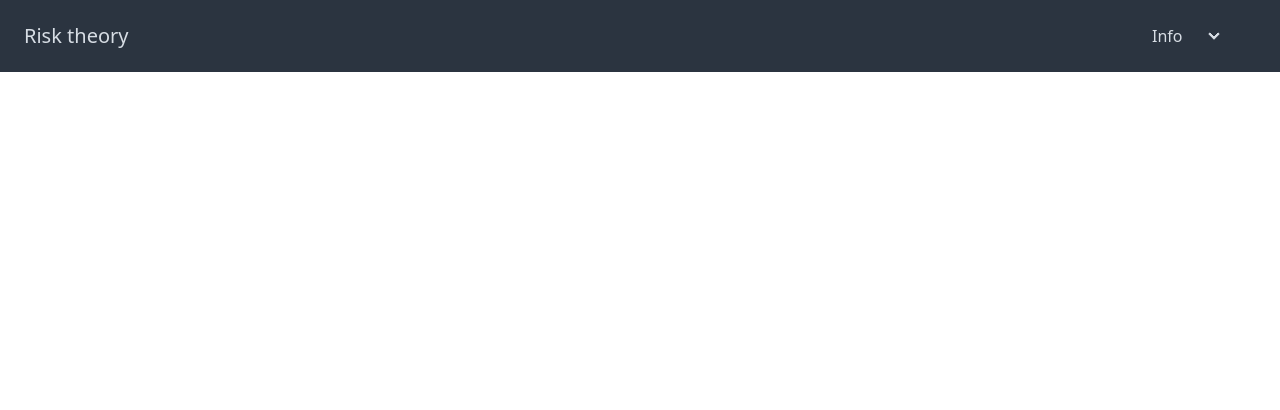
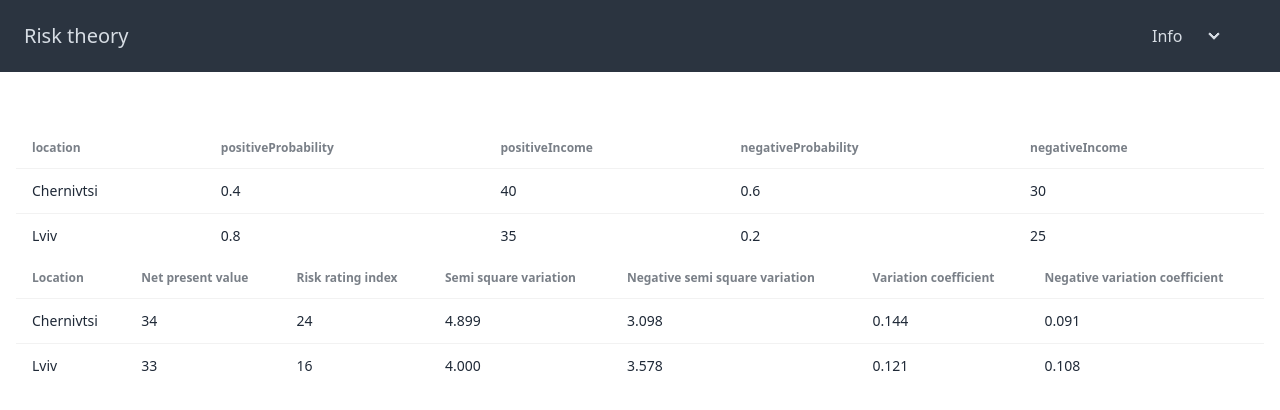
Before and after one commit to DanBe202/risk-theory-labs, a Vue app: page /labs/market-success in a window 1280 px wide. Before the commit this address had no page. Shown: the top 410 px of the page. Built offline with nearby package versions, Linux system fonts and the light colour scheme.

Commit message:
Table object fix. Second lab

```diff
--- a/src/App.vue
+++ b/src/App.vue
@@ -1,5 +1,4 @@
 <script setup lang="ts">
-import RecommendationsView from './views/labs/RecommendationsView.vue';
 import NavBar from './components/common/NavBar.vue';
 </script>
 
--- a/src/components/common/NavBar.vue
+++ b/src/components/common/NavBar.vue
@@ -1,6 +1,5 @@
 <script setup lang="ts">
 import AppLink from './AppLink.vue';
-
 </script>
 
 <template>
--- a/src/components/common/Table.vue
+++ b/src/components/common/Table.vue
@@ -3,6 +3,7 @@ import TableItem from './TableItem.vue';
 
 interface Props {
   data: [];
+  names: [];
 }
 
 defineProps<Props>();
@@ -14,9 +15,9 @@ defineProps<Props>();
     <table class="table">
       <thead>
       <tr>
-        <th></th>
-        <th>Rain</th>
-        <th>Sunny</th>
+        <th v-for="name in names">
+          {{ name }}
+        </th>
       </tr>
       </thead>
       <tbody>
--- a/src/components/common/TextInput.vue
+++ b/src/components/common/TextInput.vue
@@ -3,7 +3,7 @@ import { watch } from 'vue';
 
 const model = defineModel<number>();
 
-watch(model,() => {
+watch(model, () => {
   if (model.value! < 0) {
     model.value = 0;
   }
--- a/src/components/dashboard/DashboardCard.vue
+++ b/src/components/dashboard/DashboardCard.vue
@@ -5,7 +5,6 @@ interface Props {
   title: string;
   description: string;
   link: string;
-  image: string;
 }
 
 defineProps<Props>();
--- a/src/components/interfaces/lab2-data/market.data.json
+++ b/src/components/interfaces/lab2-data/market.data.json
@@ -1,16 +1,16 @@
 [
   {
-    "location" : "Chernivtsi",
-    "positiveProbability": "0.4",
-    "positiveIncome": "40",
-    "negativeProbability": "0.6",
-    "negativeIncome": "30"
+    "location": "Chernivtsi",
+    "positiveProbability": 0.4,
+    "positiveIncome": 40,
+    "negativeProbability": 0.6,
+    "negativeIncome": 30
   },
   {
     "location" : "Lviv",
-    "positiveProbability": "0.8",
-    "positiveIncome": "35",
-    "negativeProbability": "0.2",
-    "negativeIncome": "25"
+    "positiveProbability": 0.8,
+    "positiveIncome": 35,
+    "negativeProbability": 0.2,
+    "negativeIncome": 25
   }
 ]
--- a/src/components/labs/market-lab/market.ts
+++ b/src/components/labs/market-lab/market.ts
@@ -33,10 +33,10 @@ export class Market {
       this._location,
       this.netPresentValue().toString(),
       this.riskRatingIndex().toString(),
-      this.semiSquareVariation().toString(),
-      this.negativeSemiSquareVariation().toString(),
-      this.variationCoefficient().toString(),
-      this.negativeSemiSquareVariation.toString()
+      this.semiSquareVariation().toFixed(3),
+      this.negativeSemiSquareVariation().toFixed(3),
+      this.variationCoefficient().toFixed(3),
+      this.negativeVariationCoefficient().toFixed(3)
     ];
   }
 
@@ -62,5 +62,4 @@ export class Market {
   public negativeVariationCoefficient(): number {
     return this.negativeSemiSquareVariation() / this.netPresentValue();
   }
-
 }
--- a/src/components/labs/weather-recommendation-lab/recommendations.list.ts
+++ b/src/components/labs/weather-recommendation-lab/recommendations.list.ts
@@ -2,7 +2,7 @@ import { RecommendationCalculator } from './recommendation.calculator.ts';
 import { ProbabilityDataInterface } from '../../interfaces/lab1-data/probability.data.interface.ts';
 
 export class RecommendationsList {
-  private readonly _recommendations: RecommendationCalculator[]
+  private readonly _recommendations: RecommendationCalculator[];
 
   get recommendations(): RecommendationCalculator[] {
     return this._recommendations;
--- a/src/router/index.ts
+++ b/src/router/index.ts
@@ -19,6 +19,16 @@ const router = createRouter({
         },
       ],
     },
+    {
+      path: '/labs',
+      children: [
+        {
+          path: 'market-success',
+          name: 'market-success',
+          component: () => import('../views/labs/MarketSuccessView.vue'),
+        },
+      ],
+    },
   ],
 });
 
--- a/src/views/labs/MarketSuccessView.vue
+++ b/src/views/labs/MarketSuccessView.vue
@@ -1,14 +1,40 @@
-<script>
+<script setup lang="ts">
+import Table from '../../components/common/Table.vue';
 import { MarketsList } from '../../components/labs/market-lab/markets.list.js';
-import marketData from '../../components/interfaces/lab2-data/market.data.json'
+import marketData from '../../components/interfaces/lab2-data/market.data.json';
 
 const markets: MarketsList = new MarketsList(marketData);
 const tableData = markets.dataToString;
 const tableResults = markets.resultToString;
 
+const dataNames = [
+  'location',
+  'positiveProbability',
+  'positiveIncome',
+  'negativeProbability',
+  'negativeIncome',
+];
+
+const resultNames = [
+  'Location',
+  'Net present value',
+  'Risk rating index',
+  'Semi square variation',
+  'Negative semi square variation',
+  'Variation coefficient',
+  'Negative variation coefficient',
+];
+
 </script>
 <template>
   <Table
-    :data="tableData">
+    :data="tableData"
+    :names="dataNames">
+  </Table>
+  <Table
+    :data="tableResults"
+    :names="resultNames">
   </Table>
 </template>
+
+<style scoped></style>
--- a/src/views/labs/RecommendationsView.vue
+++ b/src/views/labs/RecommendationsView.vue
@@ -12,16 +12,25 @@ const recommendations = computed(() => {
 });
 
 const tableData = computed(() => recommendations.value.toString);
+const names = [
+  'Location',
+  'Sunny rating',
+  'Rainy rating',
+  'Recommendation',
+];
 
 </script>
 
 <template>
-  <Table
-    :data="tableData">
-  </Table>
-  <TextInput
-    v-model="rainProbability">
-  </TextInput>
+  <div class="flex flex-col gap-10 items-center">
+    <Table
+      :data="tableData"
+      :names="names">
+    </Table>
+    <TextInput
+      v-model="rainProbability">
+    </TextInput>
+  </div>
 </template>
 
 <style scoped></style>
```
